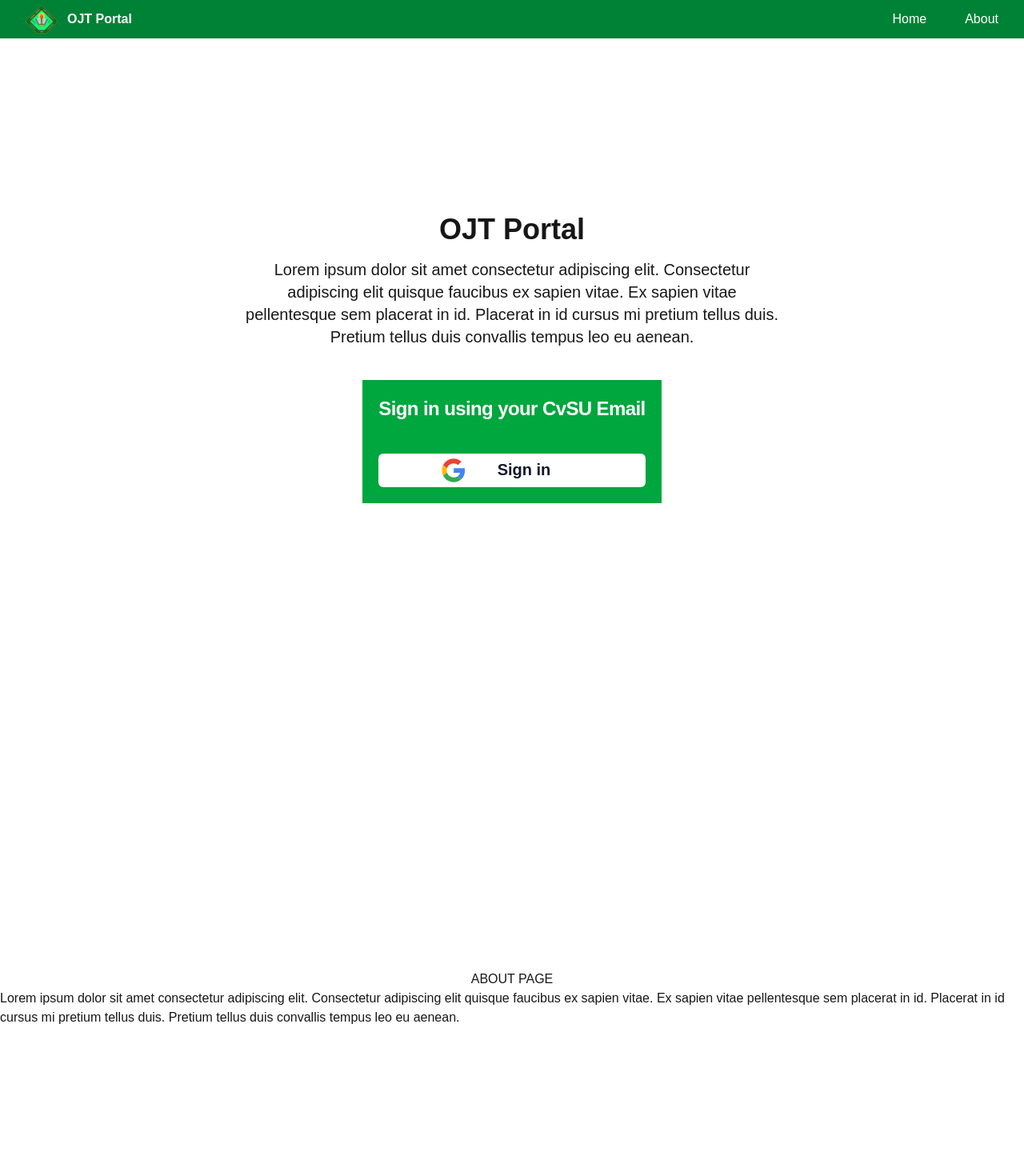
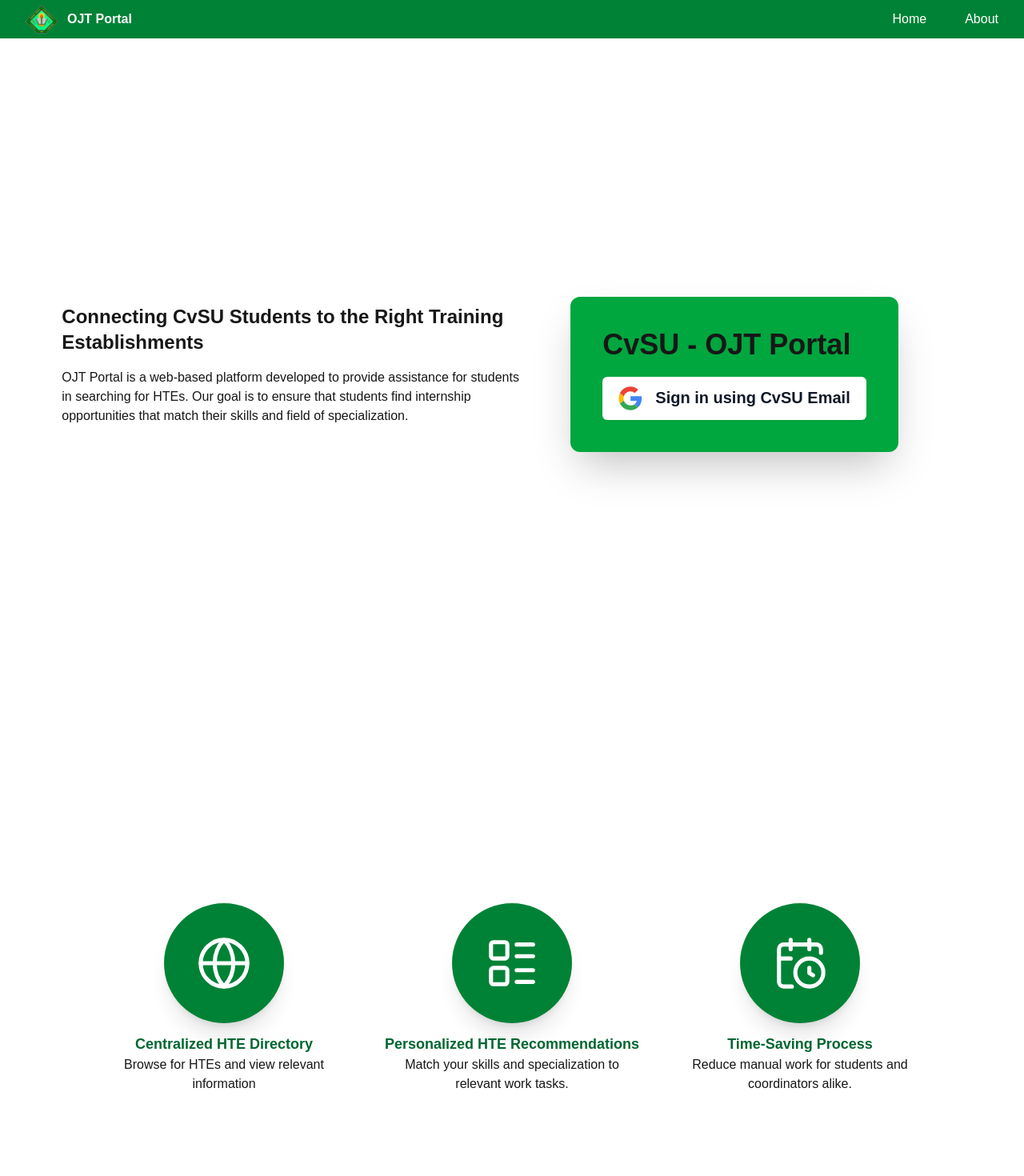
Before and after one commit to adrian-magsino/OJT-System, a Next.js app: page /#Home in a window 1280 px wide. Shown: the top 1470 px of the page at 80% size. Built offline with nearby package versions, Linux system fonts and the light colour scheme.

Commit message:
updated home and about page

```diff
--- a/src/app/(public)/about/page.jsx
+++ b/src/app/(public)/about/page.jsx
@@ -1,13 +1,48 @@
+import { Globe, LayoutList, CalendarClock } from "lucide-react";
+
+const sample_text = `
+Lorem ipsum dolor sit amet consectetur adipiscing elit.
+Consectetur adipiscing elit quisque faucibus ex sapien vitae.
+Ex sapien vitae pellentesque sem placerat in id.
+Placerat in id cursus mi pretium tellus duis.
+Pretium tellus duis convallis tempus leo eu aenean.
+`
+
+// centralize the display data for easy reuse
+const features = [
+  {
+    title: 'Centralized HTE Directory',
+    description: 'Browse for HTEs and view relevant information',
+    icon: Globe
+  },
+  {
+    title: 'Personalized HTE Recommendations',
+    description: 'Match your skills and specialization to relevant work tasks.',
+    icon: LayoutList
+  },
+  {
+    title: 'Time-Saving Process',
+    description: 'Reduce manual work for students and coordinators alike.',
+    icon: CalendarClock
+  },
+]
 
 export default function About() {
+
   return (
-    <div id="About" className="flex flex-col items-center justify-center min-h-screen">
-      <h1>
-        ABOUT PAGE
-      </h1>
-      <p>
-        Lorem ipsum dolor sit amet consectetur adipiscing elit. Consectetur adipiscing elit quisque faucibus ex sapien vitae. Ex sapien vitae pellentesque sem placerat in id. Placerat in id cursus mi pretium tellus duis. Pretium tellus duis convallis tempus leo eu aenean.
-      </p>
+    <div id="About" className="flex flex-col justify-center min-h-screen">
+      <div className="flex lg:flex-row gap-10 justify-center">
+        {features.map(({ title, description, icon: Icon }) => (
+          <div key={title} className="text-center w-xs">
+            <div className="mx-auto bg-green-700 inline-flex items-center justify-center rounded-full p-10 mb-3 shadow-xl">
+              <Icon className="text-white" size={70} strokeWidth={1.75} aria-hidden="true"/>
+            </div>
+
+            <h3 className="text-green-800 font-bold text-lg">{title}</h3>
+            <p>{description}</p>
+          </div>
+        ))}
+      </div>
     </div>
   );
 }
--- a/src/app/(public)/home/page.jsx
+++ b/src/app/(public)/home/page.jsx
@@ -1,18 +1,29 @@
 import GoogleAuthButton from "@/components/auth/GoogleAuthButton";
 import { siteConfig } from "@/lib/config/site";
 
+const main_headline = "Connecting CvSU Students to the Right Training Establishments";
+const subtext = `
+${siteConfig.name} is a web-based platform developed to
+provide assistance for students in searching for HTEs.
+Our goal is to ensure that students find internship opportunities
+that match their skills and field of specialization.
+`
+
 export default function Home() {
   return (
-    <div id="Home" className="flex flex-col items-center justify-center min-h-screen">
-      <div className="flex-col text-center mx-auto max-w-2xl">
-        <h1 className="text-4xl font-bold">
-          {siteConfig.name}
-        </h1>
-        <p className="mt-4 text-xl ">
-          Lorem ipsum dolor sit amet consectetur adipiscing elit. Consectetur adipiscing elit quisque faucibus ex sapien vitae. Ex sapien vitae pellentesque sem placerat in id. Placerat in id cursus mi pretium tellus duis. Pretium tellus duis convallis tempus leo eu aenean.
+    <div id="Home" className="flex items-center justify-center min-h-screen">
+      <div className="flex-col max-w-xl">
+        <p className="mt-4 text-2xl font-bold">
+          {main_headline}
+        </p>
+        <p className="mt-4">
+          {subtext}
         </p>
       </div>
-      <div className="mt-10">
+      <div className="mt-10 bg-green-600 p-10 ml-15 mr-20 shadow-2xl rounded-xl">
+        <h1 className="text-4xl font-bold mb-5">
+          CvSU - {siteConfig.name}
+        </h1>
         <GoogleAuthButton />
       </div>
 
--- a/src/components/auth/GoogleAuthButton.jsx
+++ b/src/components/auth/GoogleAuthButton.jsx
@@ -25,19 +25,14 @@
   }
 
   return (
-    <div className="bg-green-600 p-5">
-      <h2 className="text-center text-2xl font-bold tracking-tight text-white">
-        Sign in using your CvSU Email
-      </h2>
-
       <button
         type="button"
         onClick={handleLogin}
-        className="mt-10 flex w-full justify-center rounded-md bg-white px-3 py-1.5 text-sm font-semibold text-white shadow-xs hover:bg-gray-200 focus-visible:outline-2 focus-visible:outline-offset-2"
+        className="flex w-full justify-center rounded-md bg-white px-5 py-3 text-sm font-semibold text-white shadow-xs hover:bg-gray-200 focus-visible:outline-2 focus-visible:outline-offset-2"
       >
         <Image alt="Google" src="/icons/google_icon.svg" width={30} height={30} />
-        <span className="text-center text-xl mx-10 text-gray-900">Sign in</span>
+        <span className="text-center text-xl ml-4 text-gray-900">Sign in using CvSU Email</span>
       </button>
-    </div>
+
   )
 }
```
